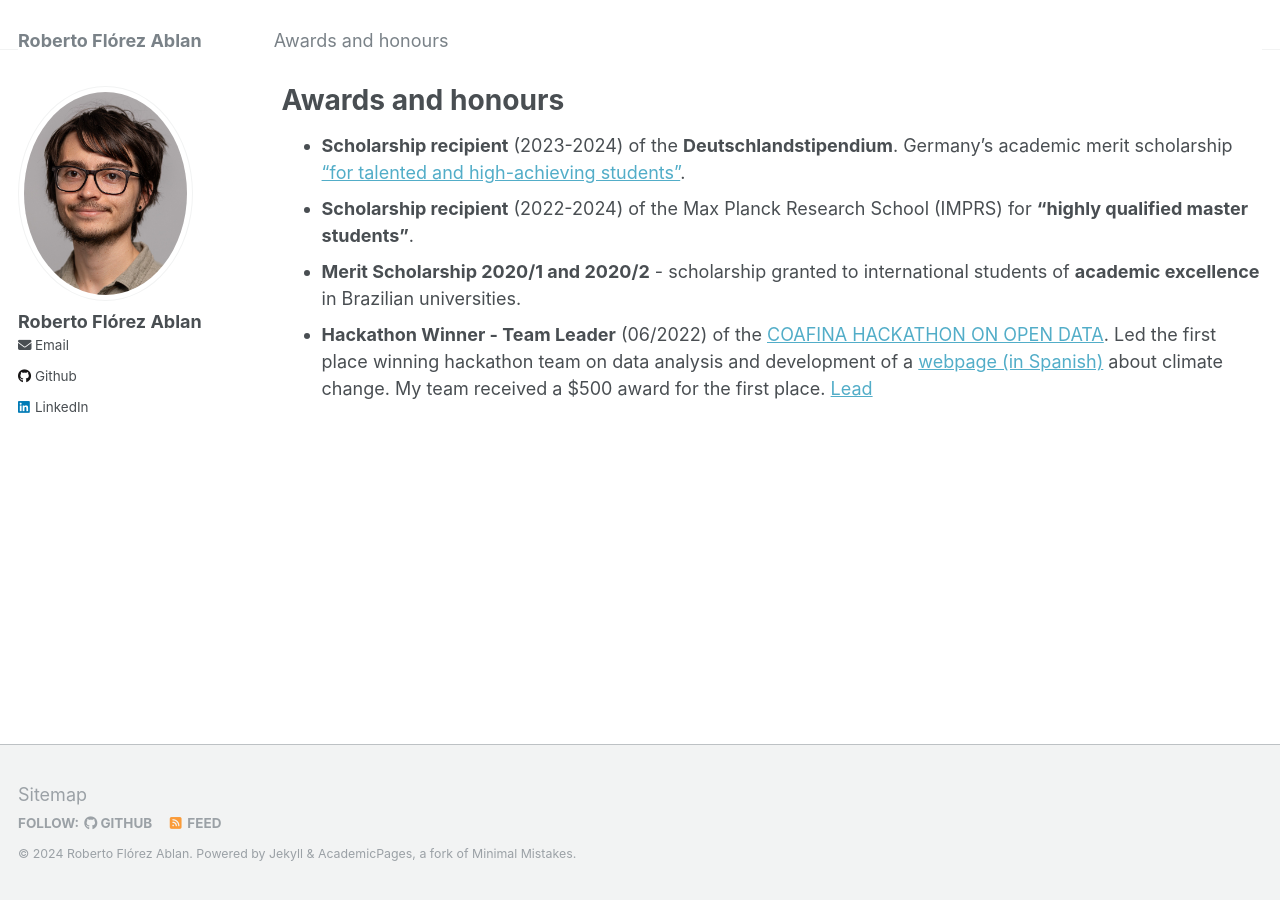
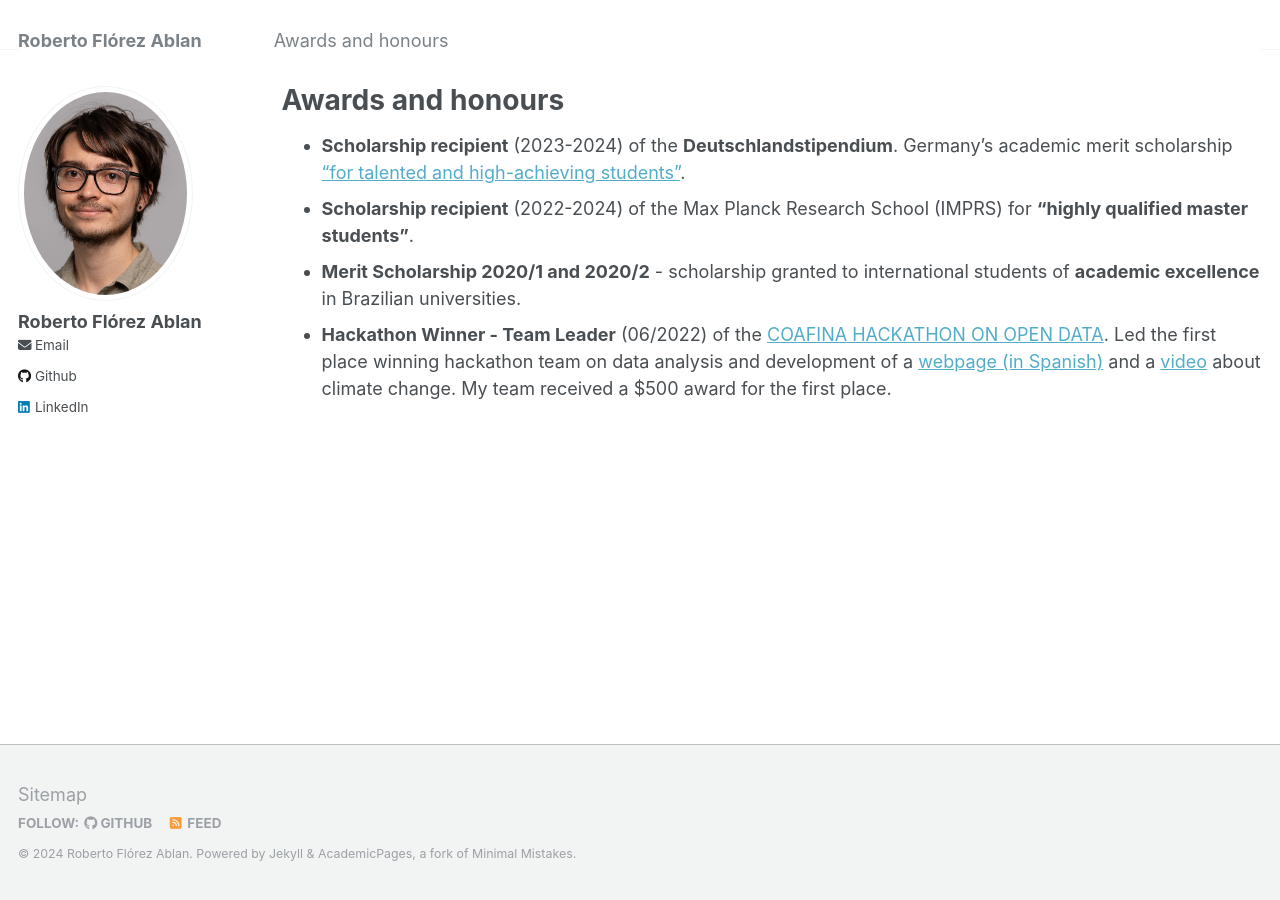
Before and after one commit to RobertoFlorez/robertoflorez.github.io, a Jekyll site: the page built from _pages/awards.md, in a window 1280 px wide. Built offline with Jekyll 4.4.1, drawn with Linux system fonts in a browser that asks for light colours.

Commit message:
Changed  text in awards

```diff
--- a/_pages/awards.md
+++ b/_pages/awards.md
@@ -5,10 +5,10 @@ permalink: /awards/
 author_profile: true
 redirect_from:
   - /awards
+  - /awards.md
 ---
-
 
 - **Scholarship recipient** (2023-2024) of the **Deutschlandstipendium**. Germany's academic merit scholarship ["for talented and high-achieving students"](https://www.uni-stuttgart.de/en/transfer/industry/deutschlandstipendium/).
 - **Scholarship recipient** (2022-2024) of the Max Planck Research School (IMPRS) for **"highly qualified master students"**.
 - **Merit Scholarship 2020/1 and 2020/2** - scholarship granted to international students of **academic excellence** in Brazilian universities.
-- **Hackathon Winner - Team Leader** (06/2022) of the [COAFINA HACKATHON ON OPEN DATA](https://laconga.redclara.net/hackathon/2022/). Led the first place winning hackathon team on data analysis and development of a [webpage (in Spanish)](https://rupof.github.io/CO-Afina2022_reto6/) about climate change. My team received a $500 award for the first place. [Lead](https://www.youtube.com/watch?v=T9D695X7zQY&list=PLGC_ZB9twAHu5STNtPJvLf4u8YmzmvUSx&index=11)
+- **Hackathon Winner - Team Leader** (06/2022) of the [COAFINA HACKATHON ON OPEN DATA](https://laconga.redclara.net/hackathon/2022/). Led the first place winning hackathon team on data analysis and development of a [webpage (in Spanish)](https://rupof.github.io/CO-Afina2022_reto6/) and a [video](https://www.youtube.com/watch?v=T9D695X7zQY&list=PLGC_ZB9twAHu5STNtPJvLf4u8YmzmvUSx&index=11) about climate change. My team received a $500 award for the first place.
```
